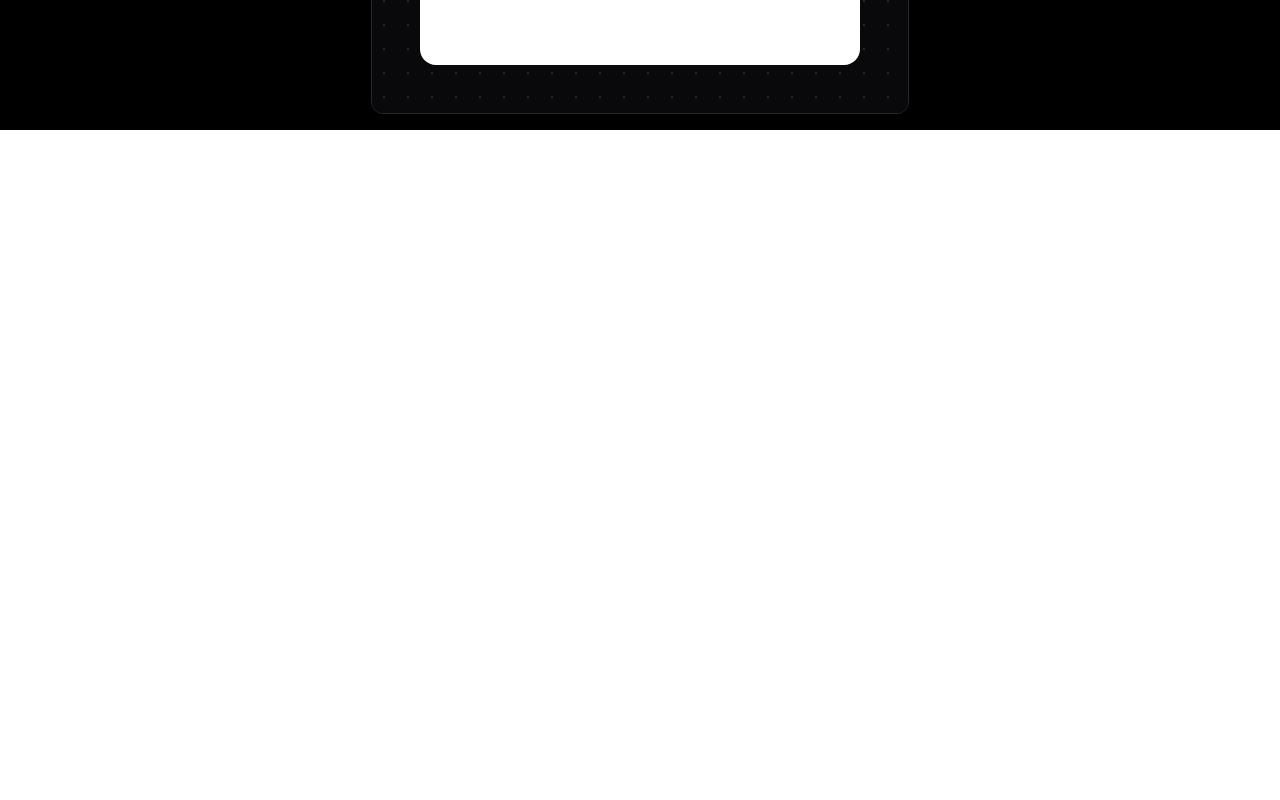
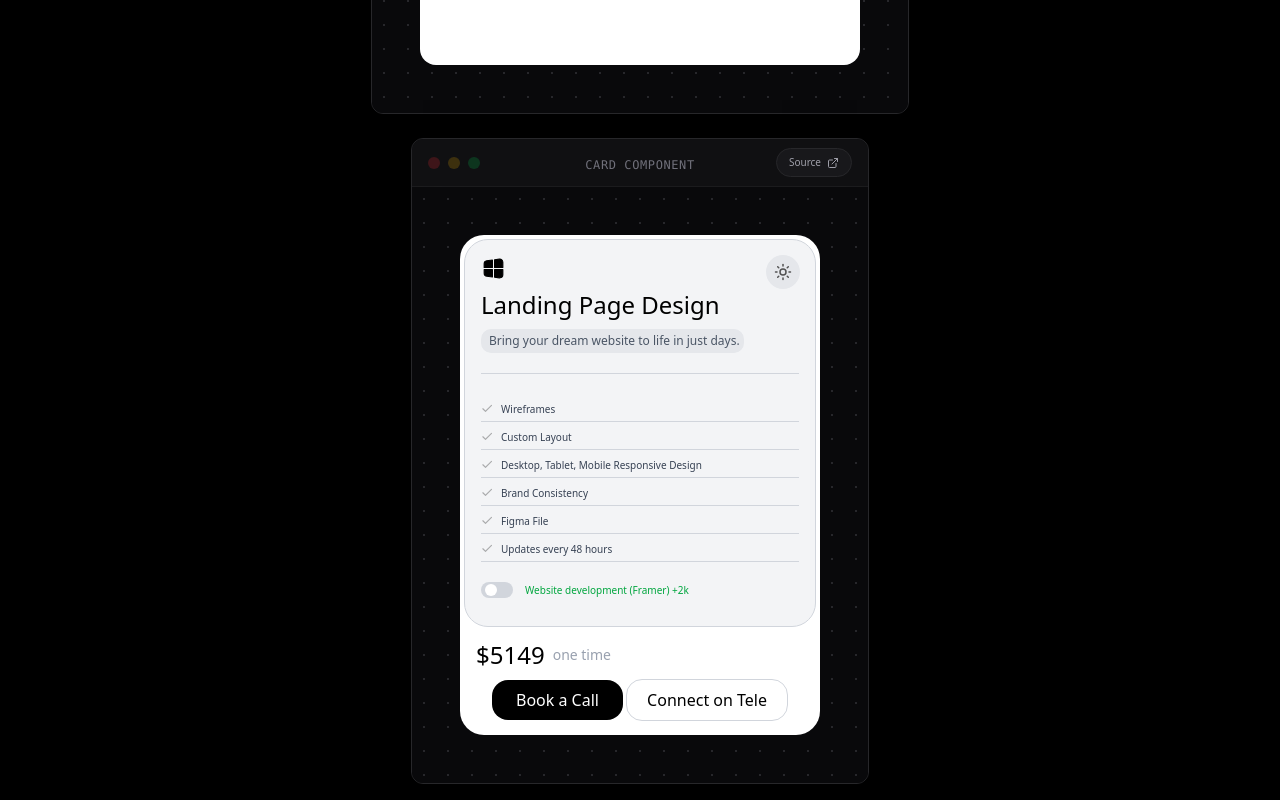
Before and after one commit to devsterdev/designrebuilds, a React (Vite) app: page / in a window 1280 px wide. Shown: the part 929-1729 px from the top of the page. Before the commit the page ends 1059 px from the top, so only its background shows below. Built offline with nearby package versions, Linux system fonts and the light colour scheme.

Commit message:
Adding a card component

```diff
--- a/src/App.jsx
+++ b/src/App.jsx
@@ -2,6 +2,7 @@ import { useState } from "react";
 import Keyboard from "./components/Keyboard";
 import ParticleCanvas from "./components/ParticleCanvas";
 import Outline from "./components/Outline";
+import Card from "./components/Card";
 
 function App() {
   return (
@@ -14,6 +15,10 @@ function App() {
         <Outline text="Partical Canvas" link="https://particle-canvas-psi.vercel.app/">
           <ParticleCanvas />
         </ Outline>
+
+        <Outline text="Card Component" link="https://kree8.studio/">
+          <Card />
+        </Outline>
       </div>
     </>
   );
--- /dev/null
+++ b/src/components/Card.jsx
@@ -0,0 +1,218 @@
+import React, { useState } from "react";
+
+const Card = () => {
+  const [enabled, setEnabled] = useState(false);
+  const [isDark, setIsDark] = useState(false);
+
+  const dev = enabled ? " + Dev" : "";
+  const price = enabled ? 7149 : 5149;
+
+  const theme = {
+    bg: isDark ? "bg-neutral-900" : "bg-white",
+    innerBg: isDark ? "bg-neutral-800/50" : "bg-gray-100",
+    textPrimary: isDark ? "text-white" : "text-black",
+    textSecondary: isDark ? "text-neutral-400" : "text-gray-600",
+    textMuted: isDark ? "text-neutral-500" : "text-gray-400",
+    border: isDark ? "border-neutral-700" : "border-gray-300",
+    subTagBg: isDark ? "bg-neutral-700 text-neutral-300" : "bg-gray-200 text-gray-600",
+    divider: isDark ? "bg-neutral-700" : "bg-gray-300",
+  };
+
+  return (
+    <div className={`relative h-125 w-90 ${theme.bg} rounded-3xl transition-colors duration-300 ease-in-out`}>
+
+
+      <div className="absolute top-5 right-5 z-20">
+        <ThemeToggle isDark={isDark} toggle={() => setIsDark(!isDark)} />
+      </div>
+
+      <div className="relative w-full p-1">
+        <div
+          className={`${theme.innerBg} rounded-3xl border border-solid ${theme.border} pb-7 p-4 transition-colors duration-300`}
+        >
+          <div className="w-full">
+            <div className="mb-2">
+              <WindowsIcon color={isDark ? "white" : "black"} />
+            </div>
+            <h1 className={`font-sans text-2xl font-medium mb-2 ${theme.textPrimary}`}>
+              Landing Page Design <span>{dev}</span>
+            </h1>
+            <p className={`text-xs p-1 pl-2 rounded-[10px] w-fit ${theme.subTagBg}`}>
+              Bring your dream website to life in just days.
+            </p>
+            <div className={`w-full h-[1px] mt-5 ${theme.divider}`}></div>
+          </div>
+          <div className="w-full pt-5">
+            <CheckList content={"Wireframes"} isDark={isDark} />
+            <CheckList content={"Custom Layout"} isDark={isDark} />
+            <CheckList content={"Desktop, Tablet, Mobile Responsive Design"} isDark={isDark} />
+            <CheckList content={"Brand Consistency"} isDark={isDark} />
+            <CheckList content={"Figma File"} isDark={isDark} />
+            <CheckList content={"Updates every 48 hours"} isDark={isDark} />
+          </div>
+
+          <div className="flex items-center w-full h-full pt-5">
+            <CheckBox enabled={enabled} onClick={() => setEnabled(!enabled)} isDark={isDark} />
+            <p className="text-[10px] text-green-600 pl-3">
+              Website development (Framer) +2k
+            </p>
+          </div>
+        </div>
+        <div className="h-100%">
+          <div className="flex items-center pl-3 pt-3">
+            <h1 className={`pr-2 text-2xl font-medium ${theme.textPrimary}`}>${price}</h1>
+            <p className={`text-sm ${theme.textMuted}`}>one time</p>
+          </div>
+          <div className="w-full h-full flex items-center justify-between px-7 pt-2 mb-2">
+            <button
+              className={`
+                ${isDark ? "bg-white text-black hover:bg-neutral-200" : "bg-black text-white hover:bg-neutral-800"}
+                font-medium py-2 px-6 rounded-2xl cursor-pointer transition-all duration-200
+                hover:-translate-y-0.5 active:scale-[0.98] relative overflow-hidden
+                after:content-[''] after:absolute after:w-1/2 after:h-[400px]
+                after:bg-white/20 after:-left-20 after:-top-20 after:rotate-12
+                after:-translate-x-20 after:transition-all after:duration-700
+                hover:after:translate-x-[220%]
+              `}
+            >
+              Book a Call
+            </button>
+            <button
+              className={`
+                 ${isDark ? "bg-neutral-800 text-white border-neutral-600 hover:bg-neutral-700" : "bg-white text-black border-gray-300 hover:bg-gray-100"}
+                font-medium py-2 px-5 rounded-2xl border cursor-pointer transition-all duration-200
+                hover:-translate-y-0.5 active:scale-[0.98] relative overflow-hidden
+              `}
+            >
+              Connect on Tele
+            </button>
+          </div>
+        </div>
+      </div>
+    </div>
+  );
+};
+
+export default Card;
+
+
+const ThemeToggle = ({ isDark, toggle }) => {
+  return (
+    <button
+      onClick={toggle}
+      className={`
+        p-2 rounded-full transition-colors duration-200
+        ${isDark ? "bg-neutral-700 text-yellow-300 hover:bg-neutral-600" : "bg-gray-200 text-neutral-600 hover:bg-gray-300"}
+      `}
+    >
+      <div
+        className={`transition-transform duration-500 ease-in-out ${isDark ? "rotate-180" : "rotate-0"}`}
+      >
+        {isDark ? (
+           <svg xmlns="http://www.w3.org/2000/svg" width="18" height="18" viewBox="0 0 24 24" fill="none" stroke="currentColor" strokeWidth="2" strokeLinecap="round" strokeLinejoin="round">
+           <path d="M12 3a6 6 0 0 0 9 9 9 9 0 1 1-9-9Z" />
+         </svg>
+        ) : (
+          <svg xmlns="http://www.w3.org/2000/svg" width="18" height="18" viewBox="0 0 24 24" fill="none" stroke="currentColor" strokeWidth="2" strokeLinecap="round" strokeLinejoin="round">
+            <circle cx="12" cy="12" r="4" />
+            <path d="M12 2v2" /><path d="M12 20v2" /><path d="m4.93 4.93 1.41 1.41" /><path d="m17.66 17.66 1.41 1.41" /><path d="M2 12h2" /><path d="M20 12h2" /><path d="m6.34 17.66-1.41 1.41" /><path d="m19.07 4.93-1.41 1.41" />
+          </svg>
+        )}
+      </div>
+    </button>
+  );
+};
+
+const CheckList = ({ content, isDark }) => {
+  const iconColor = isDark ? "rgba(255, 255, 255, 0.5)" : "rgba(0, 0, 0, 0.3)";
+  const textColor = isDark ? "text-neutral-300" : "text-gray-700";
+  const dividerColor = isDark ? "bg-neutral-700" : "bg-gray-300";
+
+  return (
+    <div className="mt-2">
+      <div className="flex">
+        <svg
+          xmlns="http://www.w3.org/2000/svg"
+          viewBox="0 0 256 256"
+          focusable="false"
+          style={{
+            userSelect: "none",
+            width: "12px",
+            height: "12px",
+            display: "inline-block",
+            fill: iconColor,
+            color: iconColor,
+            flexShrink: 0,
+            transition: "fill 0.3s ease"
+          }}
+        >
+          <g weight="bold">
+            <path d="M232.49,80.49l-128,128a12,12,0,0,1-17,0l-56-56a12,12,0,1,1,17-17L96,183,215.51,63.51a12,12,0,0,1,17,17Z"></path>
+          </g>
+        </svg>
+        <p className={`text-[10px] pl-2 ${textColor} transition-colors duration-300`}>{content}</p>
+      </div>
+      <div className={`w-full h-[1px] mt-1 transition-colors duration-300 ${dividerColor}`}></div>
+    </div>
+  );
+};
+
+const WindowsIcon = ({ size = 25, color = "black", strokeWidth = 1, className = "" }) => {
+  const transition = "transition-transform duration-300 ease-out";
+
+  return (
+    <svg
+      xmlns="http://www.w3.org/2000/svg"
+      width={size}
+      height={size}
+      viewBox="0 0 24 24"
+      fill={color}
+      stroke={color}
+      strokeWidth={strokeWidth}
+      strokeLinecap="round"
+      strokeLinejoin="round"
+      className={`cursor-pointer group ${className} transition-colors duration-300`}
+      style={{ perspective: "1000px" }}
+    >
+      <path stroke="none" d="M0 0h24v24H0z" fill="none" />
+      <path
+        className={`${transition} group-hover:translate-x-[3px] group-hover:-translate-y-[3px]`}
+        d="M21 13v5c0 1.57 -1.248 2.832 -2.715 2.923l-.113 .003l-.042 .018a1 1 0 0 1 -.336 .056l-.118 -.008l-4.676 -.585v-7.407z"
+      />
+      <path
+        className={`${transition} group-hover:-translate-x-[3px] group-hover:translate-y-[3px]`}
+        d="M11 13v7.157l-5.3 -.662c-1.514 -.151 -2.7 -1.383 -2.7 -2.895v-3.6z"
+      />
+      <path
+        className={`${transition} group-hover:-translate-x-[3px] group-hover:-translate-y-[3px]`}
+        d="M11 3.842v7.158h-8v-3.6c0 -1.454 1.096 -2.648 2.505 -2.87z"
+      />
+      <path
+        className={`${transition} group-hover:translate-x-[3px] group-hover:translate-y-[3px]`}
+        d="M21 5.9v5.1h-8v-7.409l4.717 -.589c1.759 -.145 3.283 1.189 3.283 2.898"
+      />
+    </svg>
+  );
+};
+
+const CheckBox = ({ enabled, onClick, isDark }) => {
+  return (
+    <label className="flex items-center space-x-2 cursor-pointer" onClick={onClick}>
+      <div
+        className={`
+          relative inline-flex h-4 w-8 items-center rounded-full
+          transition-colors duration-200
+          ${enabled ? "bg-blue-600" : isDark ? "bg-neutral-600" : "bg-gray-300"}
+        `}
+      >
+        <span
+          className={`
+            inline-block h-3 w-3 transform rounded-full bg-white
+            transition-transform duration-200
+            ${enabled ? "translate-x-4" : "translate-x-1"}
+          `}
+        />
+      </div>
+    </label>
+  );
+};
```
